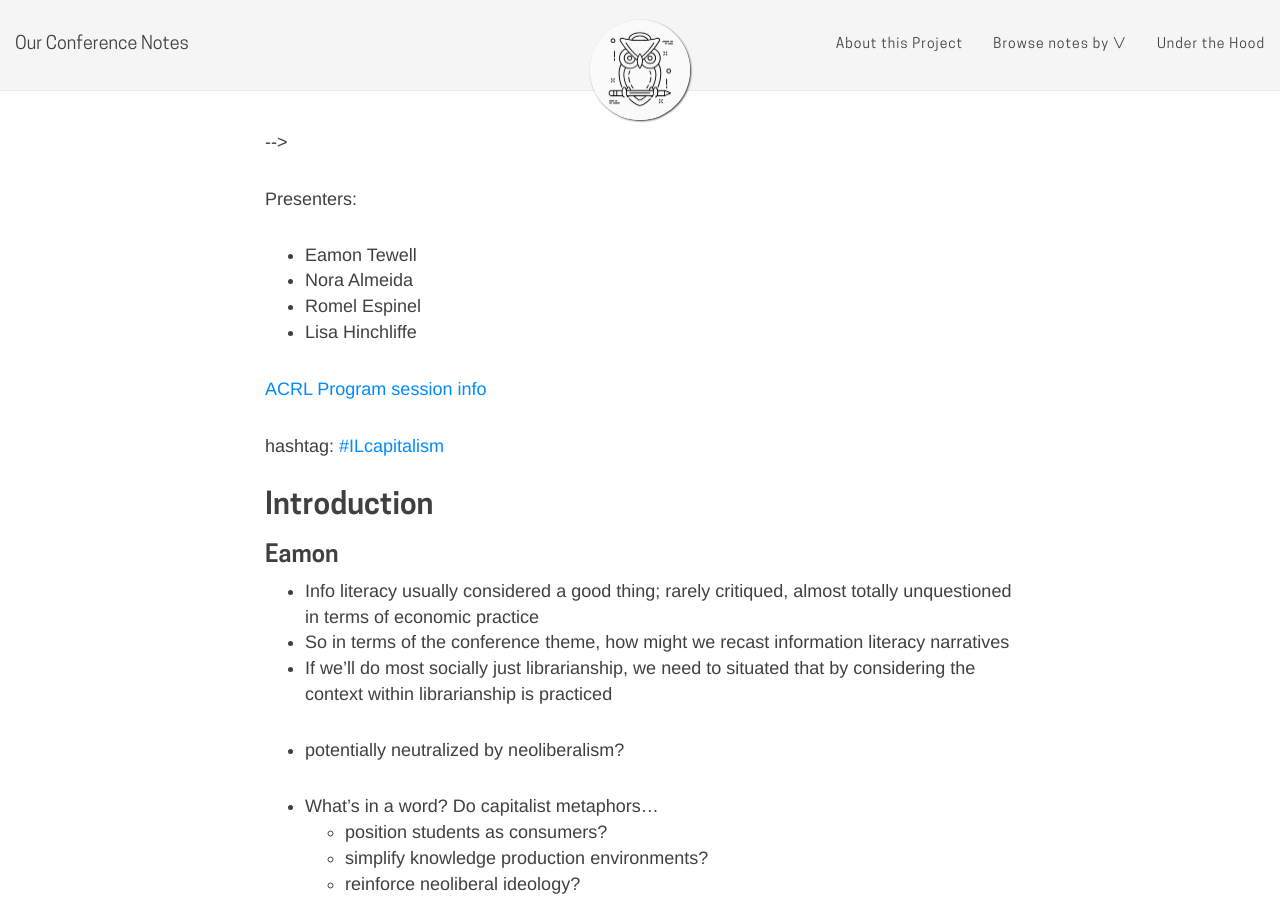
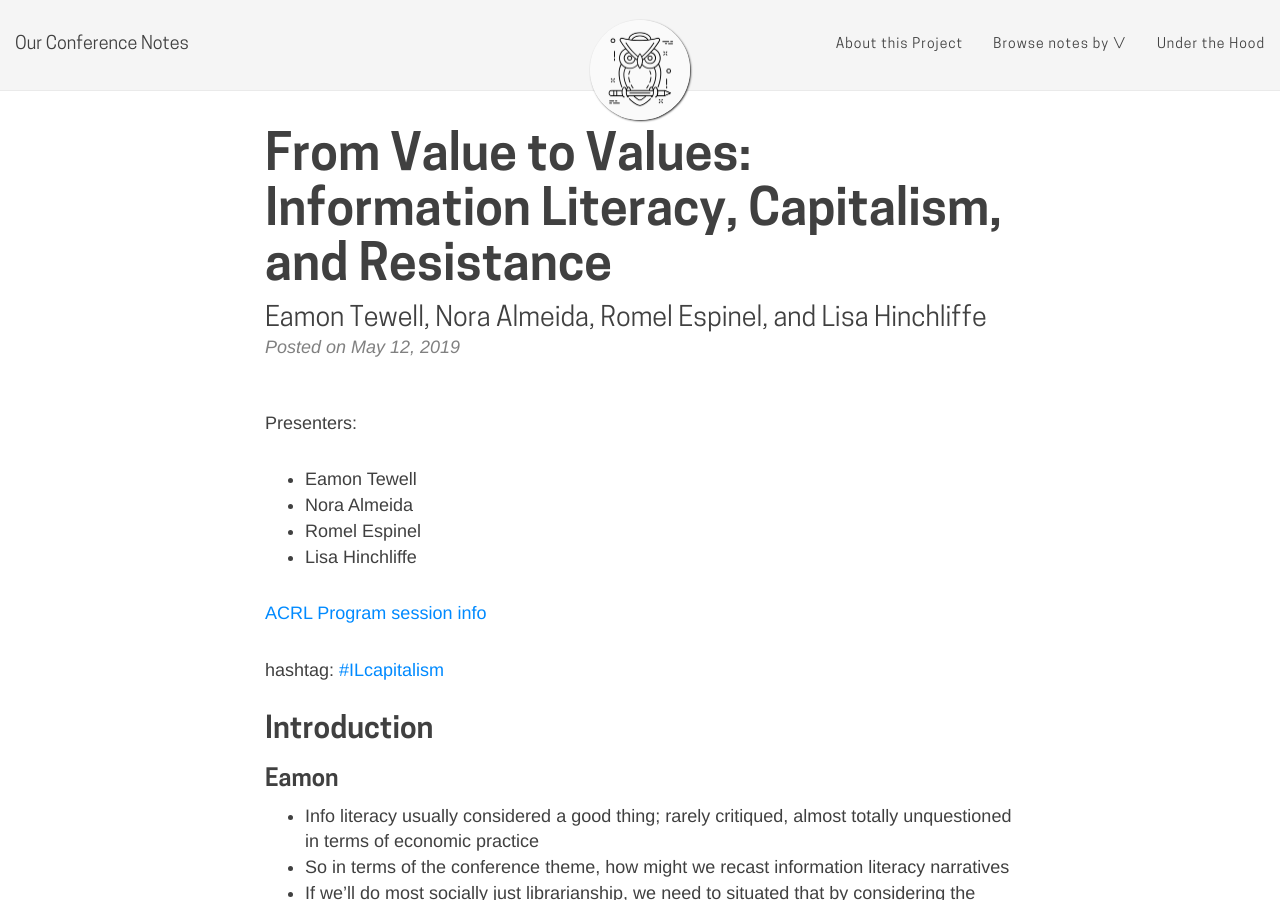
Before and after one commit to ryan-p-randall/our-conference-notes, a Jekyll site: the page built from _posts/2019-05-12-from-value-to-values.md, in a window 1280 px wide and 900 px high. Built offline with Jekyll 4.4.1, drawn with Linux system fonts in a browser that asks for light colours; nearby versions of some CDN libraries; some of the changed text lies outside the part shown.

Commit message:
Try to fix commented-out headings

```diff
--- a/_layouts/post.html
+++ b/_layouts/post.html
@@ -13,7 +13,6 @@ layout: base
         {% assign gh_user =  gh_split[0]  %}
         {% assign gh_repo =  gh_split[1]  %}
 
-<!--
         <div id="header-gh-btns">
           {% if page.gh-badge.size > 0 %}
             {% for badge in page.gh-badge %}
@@ -31,7 +30,6 @@ layout: base
           {% endif %}
         </div>
       {% endif %}
--->
 
       <article role="main" class="blog-post">
         {{ content }}
--- a/_posts/2019-05-12-from-value-to-values.md
+++ b/_posts/2019-05-12-from-value-to-values.md
@@ -1,6 +1,6 @@
 ---
 layout: post
-title: From Value to Values: Information Literacy, Capitalism, and Resistance
+title: "From Value to Values: Information Literacy, Capitalism, and Resistance"
 subtitle: Eamon Tewell, Nora Almeida, Romel Espinel, and Lisa Hinchliffe
 tags: [infoLit, capitalism, value(s)]
 comments: true
```
